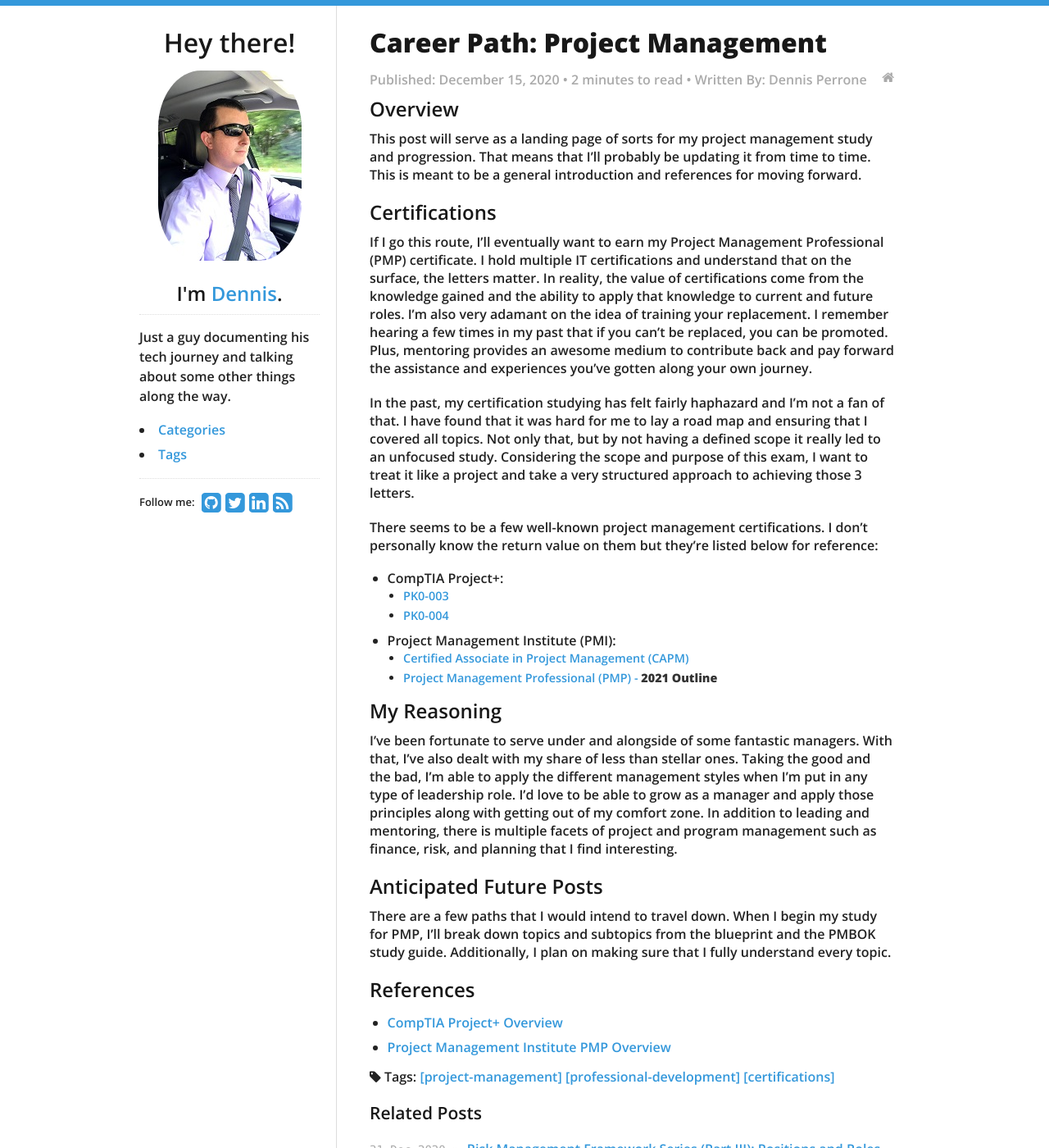
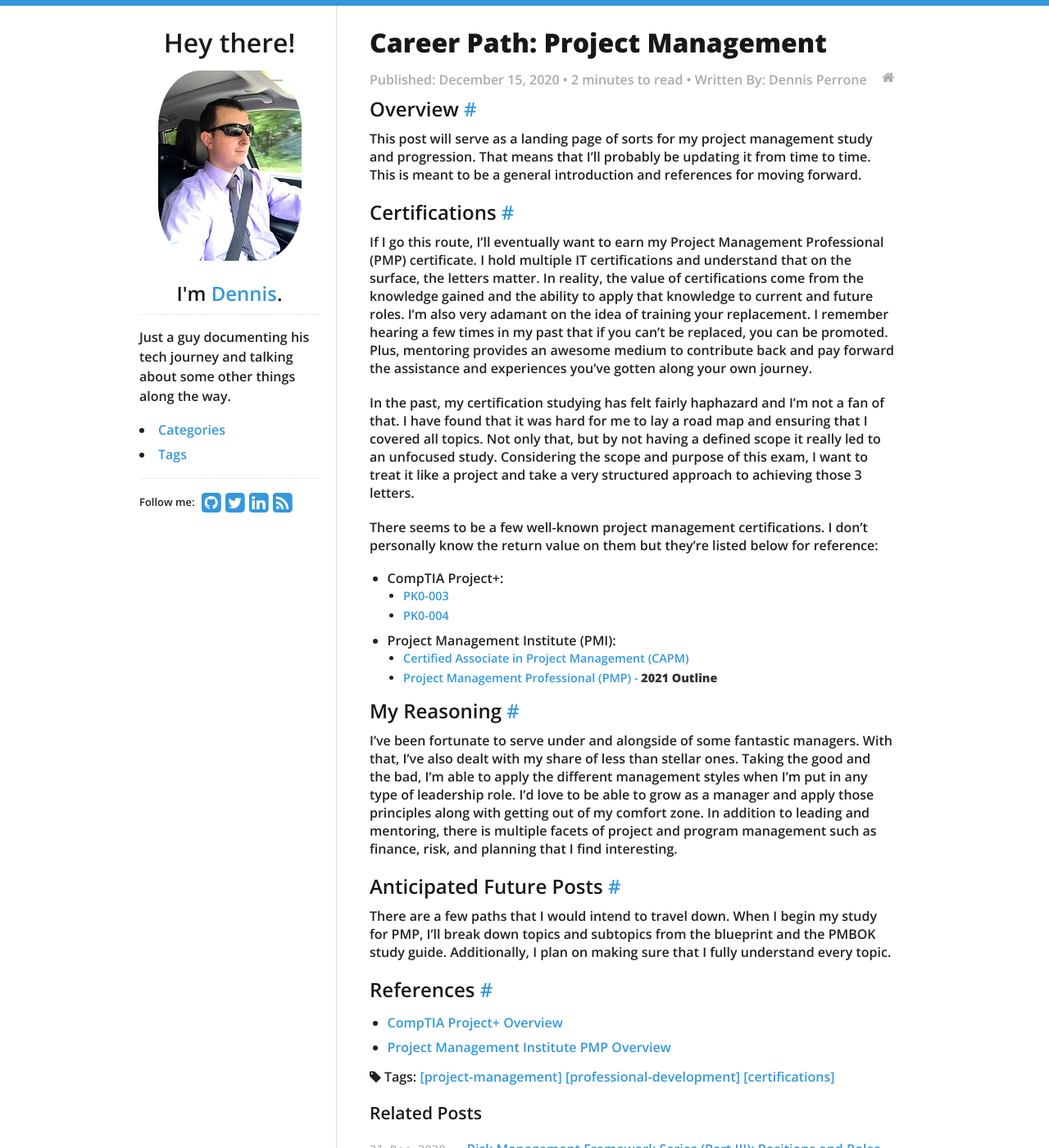
Before and after one commit to dennis-perrone/dennis-perrone.github.io, a Jekyll site: the page built from _posts/career/2020-12-15-project-management-path.md, in a window 1280 px wide and 1400 px high. Shown: the whole window at 82% size. Built offline with Jekyll 4.4.1, drawn with Linux system fonts in a browser that asks for light colours.

Commit message:
added snipit for hyperlink anchoring

```diff
--- /dev/null
+++ b/_includes/anchor_headings.html
@@ -0,0 +1,152 @@
+{% capture headingsWorkspace %}
+  {% comment %}
+    Copyright (c) 2018 Vladimir "allejo" Jimenez
+
+    Permission is hereby granted, free of charge, to any person
+    obtaining a copy of this software and associated documentation
+    files (the "Software"), to deal in the Software without
+    restriction, including without limitation the rights to use,
+    copy, modify, merge, publish, distribute, sublicense, and/or sell
+    copies of the Software, and to permit persons to whom the
+    Software is furnished to do so, subject to the following
+    conditions:
+
+    The above copyright notice and this permission notice shall be
+    included in all copies or substantial portions of the Software.
+
+    THE SOFTWARE IS PROVIDED "AS IS", WITHOUT WARRANTY OF ANY KIND,
+    EXPRESS OR IMPLIED, INCLUDING BUT NOT LIMITED TO THE WARRANTIES
+    OF MERCHANTABILITY, FITNESS FOR A PARTICULAR PURPOSE AND
+    NONINFRINGEMENT. IN NO EVENT SHALL THE AUTHORS OR COPYRIGHT
+    HOLDERS BE LIABLE FOR ANY CLAIM, DAMAGES OR OTHER LIABILITY,
+    WHETHER IN AN ACTION OF CONTRACT, TORT OR OTHERWISE, ARISING
+    FROM, OUT OF OR IN CONNECTION WITH THE SOFTWARE OR THE USE OR
+    OTHER DEALINGS IN THE SOFTWARE.
+  {% endcomment %}
+  {% comment %}
+    Version 1.0.9
+      https://github.com/allejo/jekyll-anchor-headings
+
+    "Be the pull request you wish to see in the world." ~Ben Balter
+
+    Usage:
+      {% include anchor_headings.html html=content anchorBody="#" %}
+
+    Parameters:
+      * html          (string) - the HTML of compiled markdown generated by kramdown in Jekyll
+
+    Optional Parameters:
+      * beforeHeading (bool)   : false  - Set to true if the anchor should be placed _before_ the heading's content
+      * headerAttrs   (string) :  ''    - Any custom HTML attributes that will be added to the heading tag; you may NOT use `id`;
+                                          the `%heading%` and `%html_id%` placeholders are available
+      * anchorAttrs   (string) :  ''    - Any custom HTML attributes that will be added to the `<a>` tag; you may NOT use `href`, `class` or `title`;
+                                          the `%heading%` and `%html_id%` placeholders are available
+      * anchorBody    (string) :  ''    - The content that will be placed inside the anchor; the `%heading%` placeholder is available
+      * anchorClass   (string) :  ''    - The class(es) that will be used for each anchor. Separate multiple classes with a space
+      * anchorTitle   (string) :  ''    - The `title` attribute that will be used for anchors
+      * h_min         (int)    :  1     - The minimum header level to build an anchor for; any header lower than this value will be ignored
+      * h_max         (int)    :  6     - The maximum header level to build an anchor for; any header greater than this value will be ignored
+      * bodyPrefix    (string) :  ''    - Anything that should be inserted inside of the heading tag _before_ its anchor and content
+      * bodySuffix    (string) :  ''    - Anything that should be inserted inside of the heading tag _after_ its anchor and content
+
+    Output:
+      The original HTML with the addition of anchors inside of all of the h1-h6 headings.
+  {% endcomment %}
+
+  {% assign minHeader = include.h_min | default: 1 %}
+  {% assign maxHeader = include.h_max | default: 6 %}
+  {% assign beforeHeading = include.beforeHeading %}
+  {% assign nodes = include.html | split: '<h' %}
+
+  {% capture edited_headings %}{% endcapture %}
+
+  {% for _node in nodes %}
+    {% capture node %}{{ _node | strip }}{% endcapture %}
+
+    {% if node == "" %}
+      {% continue %}
+    {% endif %}
+
+    {% assign nextChar = node | replace: '"', '' | strip | slice: 0, 1 %}
+    {% assign headerLevel = nextChar | times: 1 %}
+
+    <!-- If the level is cast to 0, it means it's not a h1-h6 tag, so let's see if we need to fix it -->
+    {% if headerLevel == 0 %}
+      <!-- Split up the node based on closing angle brackets and get the first one. -->
+      {% assign firstChunk = node | split: '>' | first %}
+
+      <!-- If the first chunk does NOT contain a '<', that means we've broken another HTML tag that starts with 'h' -->
+      {% unless firstChunk contains '<' %}
+        {% capture node %}<h{{ node }}{% endcapture %}
+      {% endunless %}
+
+      {% capture edited_headings %}{{ edited_headings }}{{ node }}{% endcapture %}
+      {% continue %}
+    {% endif %}
+
+    {% capture _closingTag %}</h{{ headerLevel }}>{% endcapture %}
+    {% assign _workspace = node | split: _closingTag %}
+    {% assign _idWorkspace = _workspace[0] | split: 'id="' %}
+    {% assign _idWorkspace = _idWorkspace[1] | split: '"' %}
+    {% assign html_id = _idWorkspace[0] %}
+
+    {% capture _hAttrToStrip %}{{ _workspace[0] | split: '>' | first }}>{% endcapture %}
+    {% assign header = _workspace[0] | replace: _hAttrToStrip, '' %}
+
+    <!-- Build the anchor to inject for our heading -->
+    {% capture anchor %}{% endcapture %}
+
+    {% if html_id and headerLevel >= minHeader and headerLevel <= maxHeader %}
+      {% assign escaped_header = header | strip_html %}
+
+      {% if include.headerAttrs %}
+        {% capture _hAttrToStrip %}{{ _hAttrToStrip | split: '>' | first }} {{ include.headerAttrs | replace: '%heading%', escaped_header | replace: '%html_id%', html_id }}>{% endcapture %}
+      {% endif %}
+
+      {% capture anchor %}href="#{{ html_id }}"{% endcapture %}
+
+      {% if include.anchorClass %}
+        {% capture anchor %}{{ anchor }} class="{{ include.anchorClass }}"{% endcapture %}
+      {% endif %}
+
+      {% if include.anchorTitle %}
+        {% capture anchor %}{{ anchor }} title="{{ include.anchorTitle | replace: '%heading%', escaped_header }}"{% endcapture %}
+      {% endif %}
+
+      {% if include.anchorAttrs %}
+        {% capture anchor %}{{ anchor }} {{ include.anchorAttrs | replace: '%heading%', escaped_header | replace: '%html_id%', html_id }}{% endcapture %}
+      {% endif %}
+
+      {% capture anchor %}<a {{ anchor }}>{{ include.anchorBody | replace: '%heading%', escaped_header | default: '' }}</a>{% endcapture %}
+
+      <!-- In order to prevent adding extra space after a heading, we'll let the 'anchor' value contain it -->
+      {% if beforeHeading %}
+        {% capture anchor %}{{ anchor }} {% endcapture %}
+      {% else %}
+        {% capture anchor %} {{ anchor }}{% endcapture %}
+      {% endif %}
+    {% endif %}
+
+    {% capture new_heading %}
+      <h{{ _hAttrToStrip }}
+        {{ include.bodyPrefix }}
+        {% if beforeHeading %}
+          {{ anchor }}{{ header }}
+        {% else %}
+          {{ header }}{{ anchor }}
+        {% endif %}
+        {{ include.bodySuffix }}
+      </h{{ headerLevel }}>
+    {% endcapture %}
+
+    <!--
+    If we have content after the `</hX>` tag, then we'll want to append that here so we don't lost any content.
+    -->
+    {% assign chunkCount = _workspace | size %}
+    {% if chunkCount > 1 %}
+      {% capture new_heading %}{{ new_heading }}{{ _workspace | last }}{% endcapture %}
+    {% endif %}
+
+    {% capture edited_headings %}{{ edited_headings }}{{ new_heading }}{% endcapture %}
+  {% endfor %}
+{% endcapture %}{% assign headingsWorkspace = '' %}{{ edited_headings | strip }}
--- a/_layouts/post.html
+++ b/_layouts/post.html
@@ -12,7 +12,7 @@
 </p>
 
 <div id="post">
-  {{ content }}
+  {% include anchor_headings.html html=content anchorBody="#" %}
 </div>
 
 {% if post.tags.size > 0 %}
```
